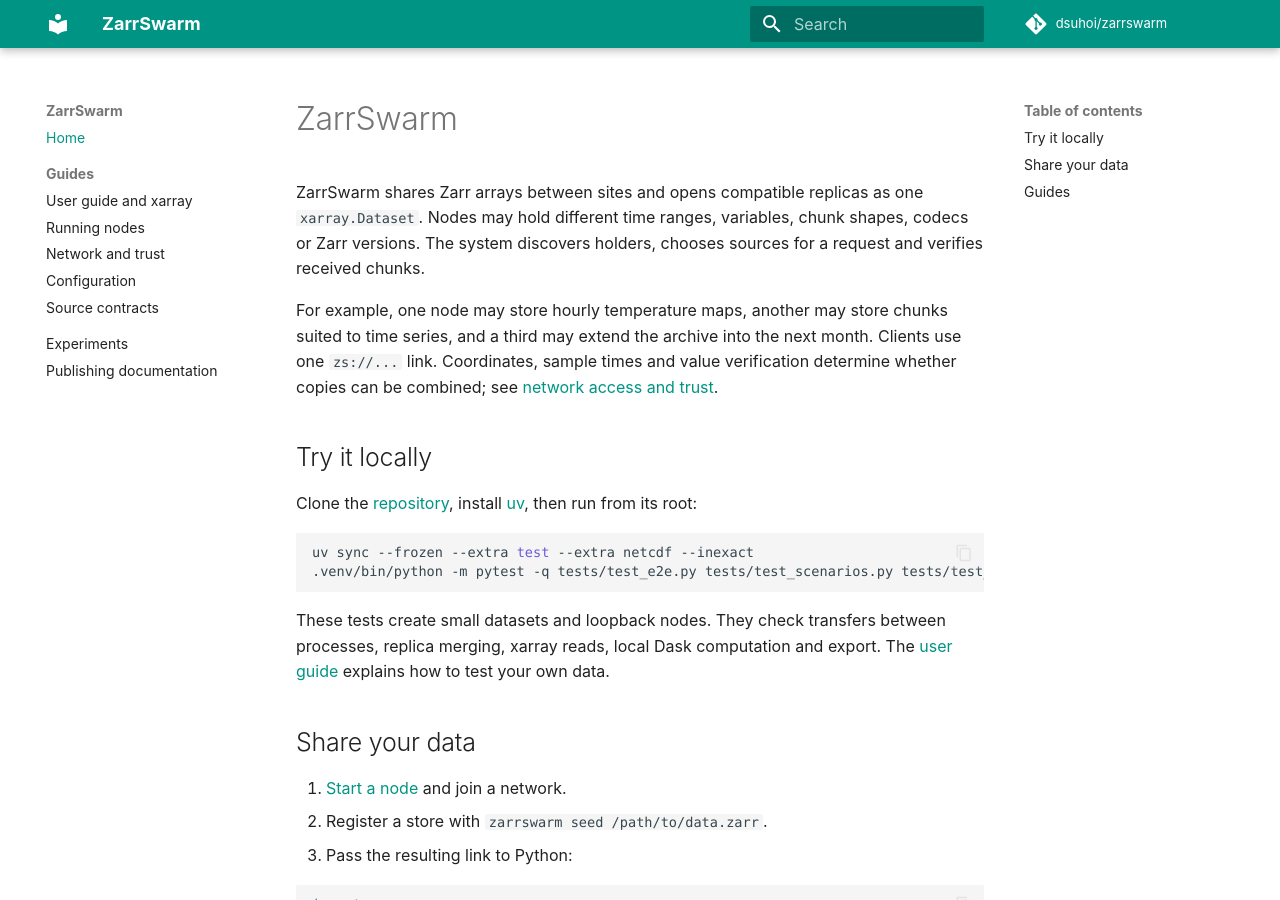
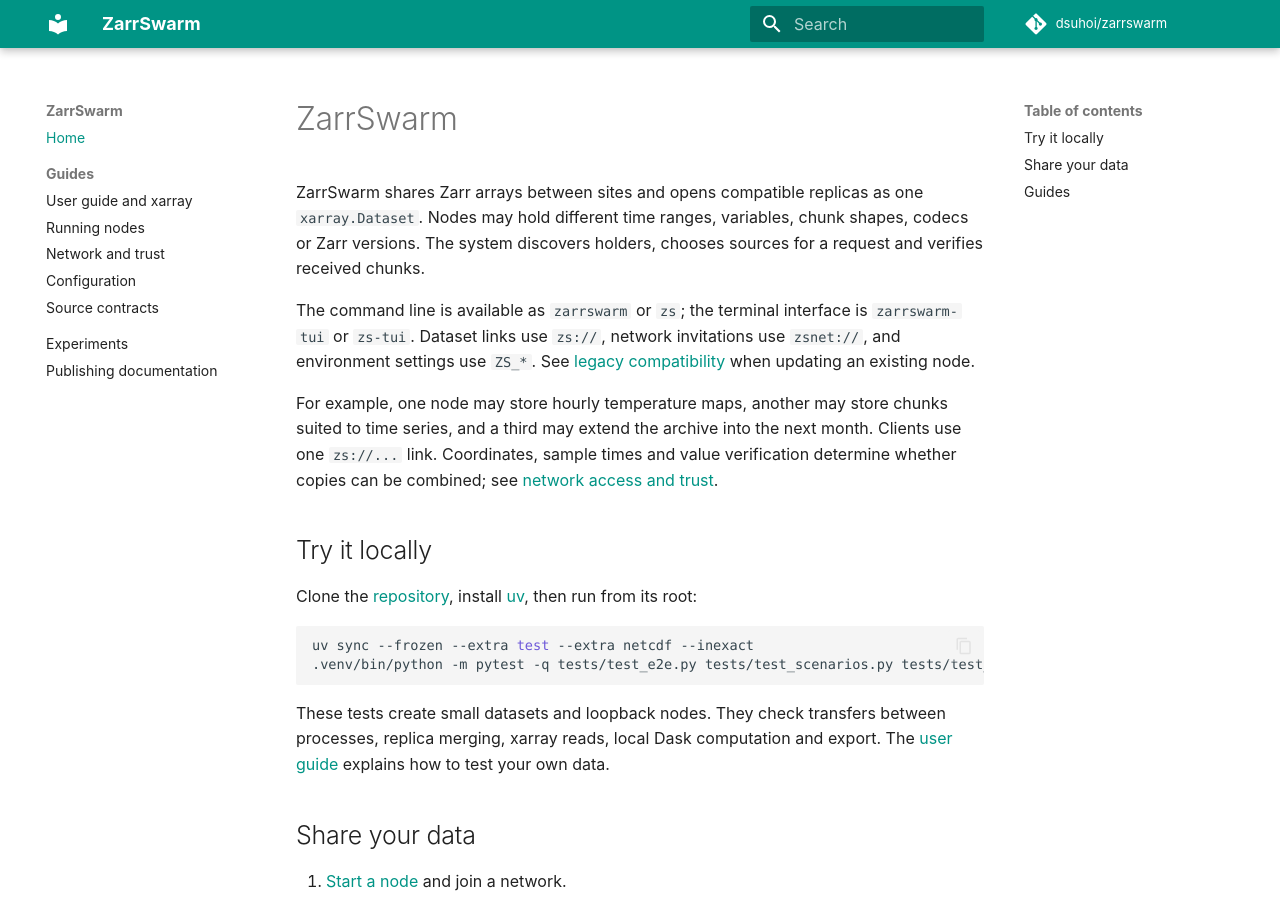
Before and after one commit to dsuhoi/zarrswarm, an MkDocs documentation site: the page built from docs/index.md, in a window 1280 px wide and 900 px high. Built offline with MkDocs 1.6.1 and Material for MkDocs 9.7.7, drawn with Linux system fonts in a browser that asks for light colours; comment, search, counter and statistics services are not loaded.

Commit message:
ci: check distributions and document CLI aliases

```diff
--- a/docs/index.md
+++ b/docs/index.md
@@ -4,6 +4,11 @@ ZarrSwarm shares Zarr arrays between sites and opens compatible replicas as one
 `xarray.Dataset`. Nodes may hold different time ranges, variables, chunk shapes,
 codecs or Zarr versions. The system discovers holders, chooses sources for a
 request and verifies received chunks.
+
+The command line is available as `zarrswarm` or `zs`; the terminal interface is
+`zarrswarm-tui` or `zs-tui`. Dataset links use `zs://`, network invitations use
+`zsnet://`, and environment settings use `ZS_*`. See
+[legacy compatibility](config.md#legacy-compatibility) when updating an existing node.
 
 For example, one node may store hourly temperature maps, another may store
 chunks suited to time series, and a third may extend the archive into the next
```
Also changed, not shown: 1 other file.
